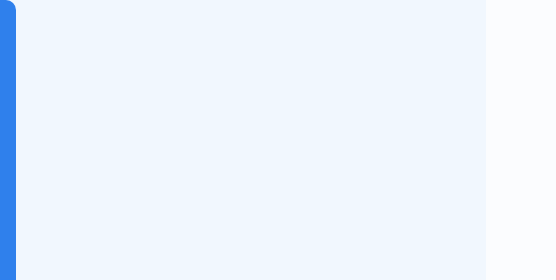
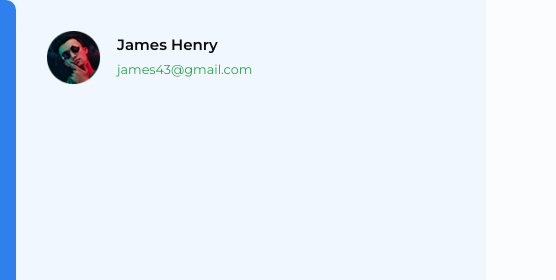
Before and after one commit to vlvk/Crafts, a plain HTML site: page emsg/index.html in a window 1280 px wide. Shown: the top 280 px of the page, 84-640 px from the left. Drawn offline with Linux system fonts and the light colour scheme.

Commit message:
add chatHeader

```diff
--- a/emsg/index.html
+++ b/emsg/index.html
@@ -15,7 +15,7 @@
 			<ul>
 				<li>
 					<a href="#">
-						<img src="images\logo.png" alt="logo">
+						<img src="images/logo.png" alt="logo">
 					</a>
 				</li>
 				<li>
@@ -48,7 +48,22 @@
 			</ul>
 		</nav>
 		<div class="rightContent">
-			<div class="leftSidebar"></div>
+			<div class="leftSidebar">
+				<div class="chatHeader">
+					<div class="chat-header-user">
+						<figure class="avatar">
+							<a href="#" class="profile-detail">
+								<img src="images/user-7.png" alt="pic">
+							</a>
+						</figure>
+						<div>
+							<h5>James Henry</h5>
+							<small class="text-mail">james43@gmail.com</small>
+						</div>
+					</div>
+				</div>
+				<div class="sidebar"></div>
+			</div>
 			<div class="chatSide"></div>
 		</div>
 	</div>
--- a/emsg/style.css
+++ b/emsg/style.css
@@ -8,7 +8,7 @@
 }
 
 body {
-	font-weight: 400px;
+	font-weight: 400;
 	line-height: 1.5;
 	color: #212529
 }
@@ -112,3 +112,37 @@ a {
 .chatIcon.danger {
 	background-color: #dc3545;
 }
+
+.chatHeader {
+	padding: 30px 30px 0 30px;
+}
+
+.chatHeader > .chat-header-user {
+	display: flex;
+	align-items: center;
+}
+
+.chat-header-user > .avatar {
+	display: inline-block;
+	height: 55px;
+	width: 55px;
+	margin-right: 16px;
+}
+
+.chat-header-user > .avatar > a > img {
+	width: 100%;
+	border-radius: 55px;
+	vertical-align: middle;
+}
+
+.chatHeader > .chat-header-user > div > h5 {
+	font-size: 15px;
+	font-weight: 600;
+	color: #0c0c0d;
+}
+
+.chatHeader > .chat-header-user > div > .text-mail {
+	font-size: 80%;
+	font-weight: 400;
+	color: #28a745;
+}
```
